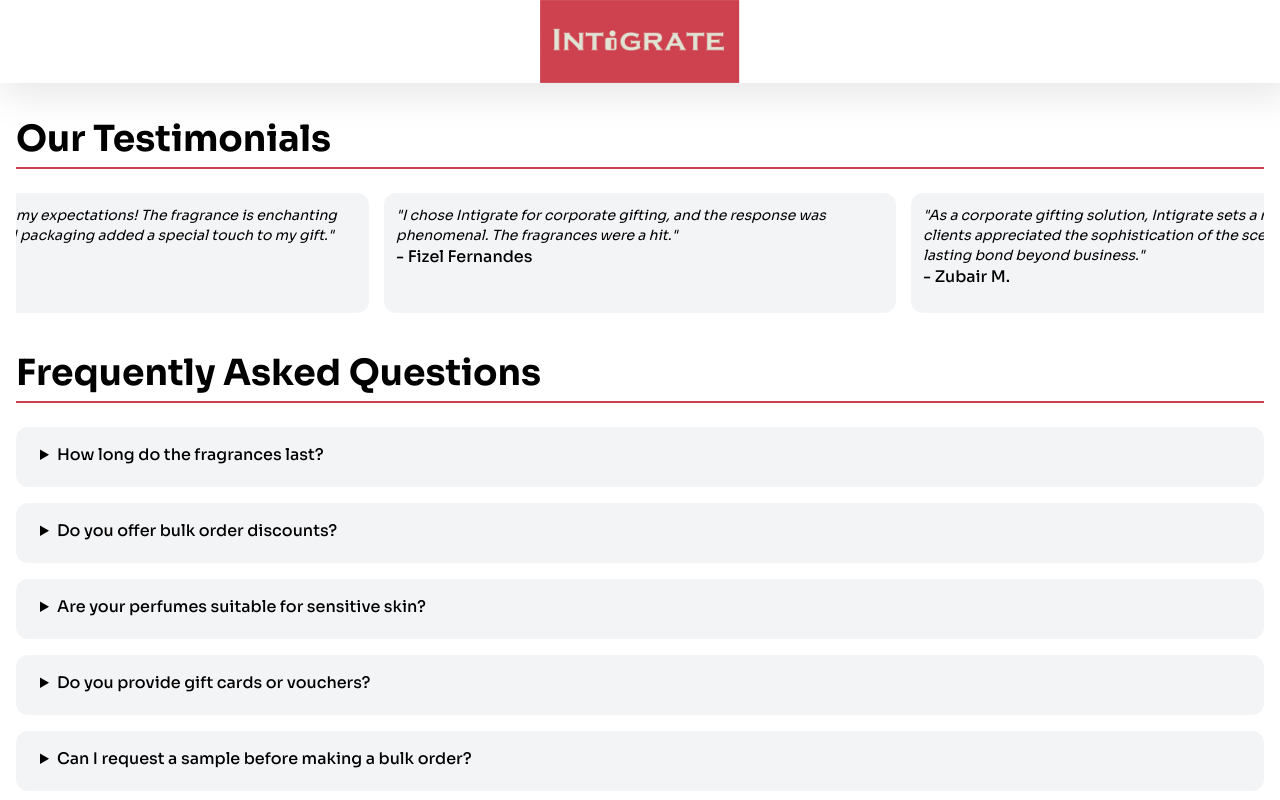
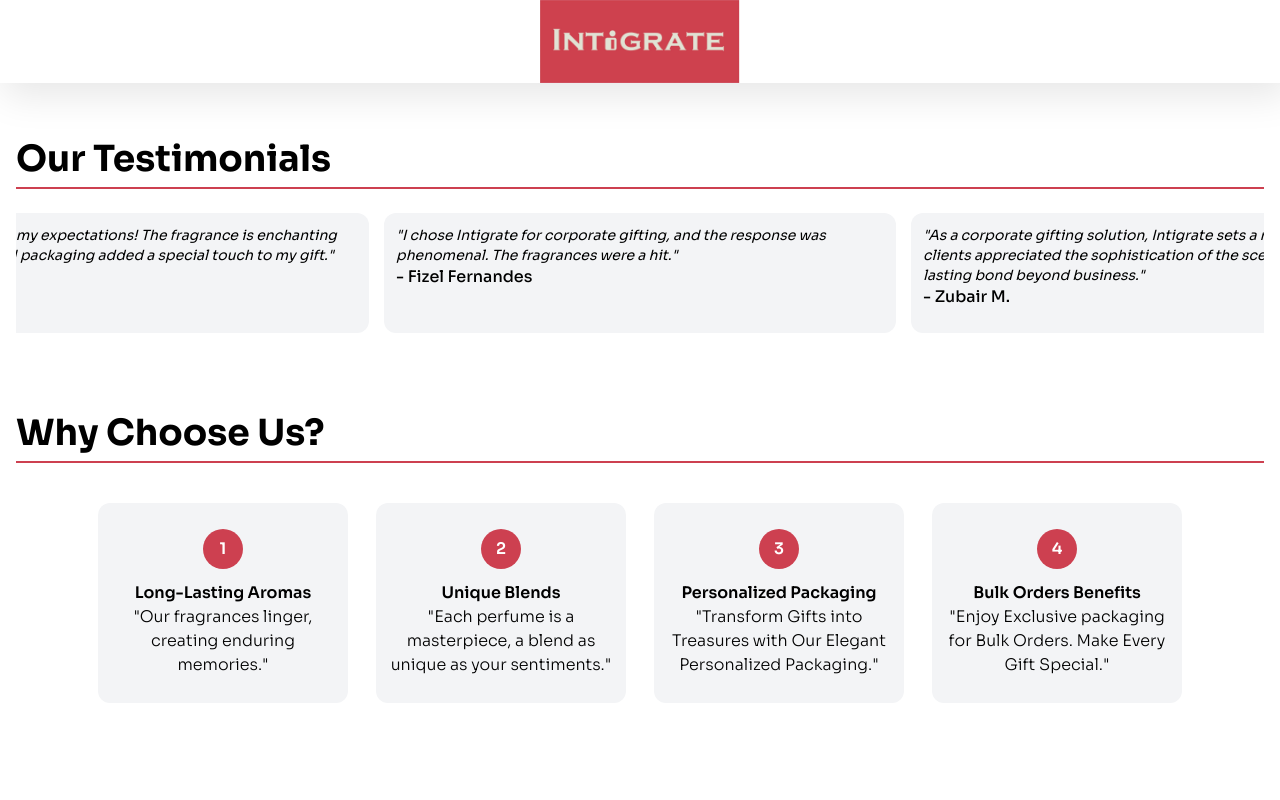
Before and after one commit to riyavishwakarma13/integrate-website, a Next.js app: page / in a window 1280 px wide. Shown: the top 800 px of the page. Built offline with nearby package versions, Linux system fonts and the light colour scheme.

Commit message:
components => choose us?

```diff
--- a/package.json
+++ b/package.json
@@ -9,10 +9,12 @@
     "lint": "next lint"
   },
   "dependencies": {
+    "clsx": "^2.1.0",
     "next": "14.1.0",
     "react": "^18",
     "react-dom": "^18",
-    "swiper": "^11.0.5"
+    "swiper": "^11.0.5",
+    "tailwind-merge": "^2.2.1"
   },
   "devDependencies": {
     "@types/node": "^20",
--- a/src/app/page.tsx
+++ b/src/app/page.tsx
@@ -1,3 +1,4 @@
+import Choose from "@/components/Choose";
 import Faq from "@/components/Faq";
 import Testimonials from "@/components/Testimonials";
 import Image from "next/image";
@@ -6,6 +7,7 @@ export default function Home() {
   return (
     <div className="max-w-7xl mx-auto p-4">
       <Testimonials />
+      <Choose />
       <Faq />
     </div>
   );
--- /dev/null
+++ b/src/components/Choose.tsx
@@ -0,0 +1,57 @@
+import { cn } from "@/util";
+import React from "react";
+
+const content = [
+  {
+    id: 1,
+    title: "Long-Lasting Aromas",
+    desc: "Our fragrances linger, creating enduring memories.",
+  },
+  {
+    id: 2,
+    title: "Unique Blends",
+    desc: "Each perfume is a masterpiece, a blend as unique as your sentiments.",
+  },
+  {
+    id: 3,
+    title: "Personalized Packaging",
+    desc: "Transform Gifts into Treasures with Our Elegant Personalized Packaging.",
+  },
+  {
+    id: 4,
+    title: "Bulk Orders Benefits",
+    desc: "Enjoy Exclusive packaging for Bulk Orders. Make Every Gift Special.",
+  },
+];
+
+const Choose = () => {
+  return (
+    <section className="space-y-5 py-10">
+      <div className="border-b-2 pb-2 border-primary">
+        <p className="text-4xl font-bold">Why Choose Us?</p>
+      </div>
+      <div className="flex flex-wrap items-center justify-center gap-7 py-5">
+        {content.map((item) => (
+          <div
+            key={item.id}
+            className={cn(
+              "w-[250px] bg-gray-100 rounded-xl p-3 h-[200px]",
+              "flex flex-col items-center gap-3 justify-center",
+              "hover:scale-110 transition-all duration-200 ease-in-out"
+            )}
+          >
+            <div className="h-[40px] w-[40px] bg-primary flex items-center justify-center rounded-full text-white font-semibold">
+              {item.id}
+            </div>
+            <p className="text-center font-light ">
+              <span className="font-semibold">{item.title}</span> <br /> &quot;
+              {item.desc}&quot;
+            </p>
+          </div>
+        ))}
+      </div>
+    </section>
+  );
+};
+
+export default Choose;
--- a/src/components/Faq.tsx
+++ b/src/components/Faq.tsx
@@ -30,7 +30,7 @@ const faqs = [
 
 const Faq = () => {
   return (
-    <section className="space-y-6 py-5">
+    <section className="space-y-6 py-10">
       <div className="border-b-2 pb-2 border-primary">
         <p className="text-4xl font-bold">Frequently Asked Questions</p>
       </div>
--- a/src/components/Navbar.tsx
+++ b/src/components/Navbar.tsx
@@ -3,7 +3,7 @@ import React from "react";
 
 const Navbar = () => {
   return (
-    <nav className="sticky top-0 bg-white shadow-less">
+    <nav className="sticky top-0 z-50 bg-white shadow-less">
       <div className="flex items-center justify-center">
         <Image src={"/assets/logo.webp"} height={100} width={200} alt="" />
       </div>
--- a/src/components/Testimonials.tsx
+++ b/src/components/Testimonials.tsx
@@ -41,7 +41,7 @@ const swiper = [
 
 const Testimonials = () => {
   return (
-    <div className="py-5 space-y-6">
+    <section className="py-10 space-y-6">
       <div className="border-b-2 pb-2 border-primary">
         <p className="text-4xl font-bold">Our Testimonials</p>
       </div>
@@ -69,7 +69,7 @@ const Testimonials = () => {
           </SwiperSlide>
         ))}
       </Swiper>
-    </div>
+    </section>
   );
 };
 
--- /dev/null
+++ b/src/util.ts
@@ -0,0 +1,6 @@
+import clsx, { ClassValue } from "clsx";
+import { twMerge } from "tailwind-merge";
+
+export function cn(...inputs: ClassValue[]) {
+  return twMerge(clsx(inputs));
+}
```
Also changed, not shown: 1 other file (tests, documents, lock files or other folders).
